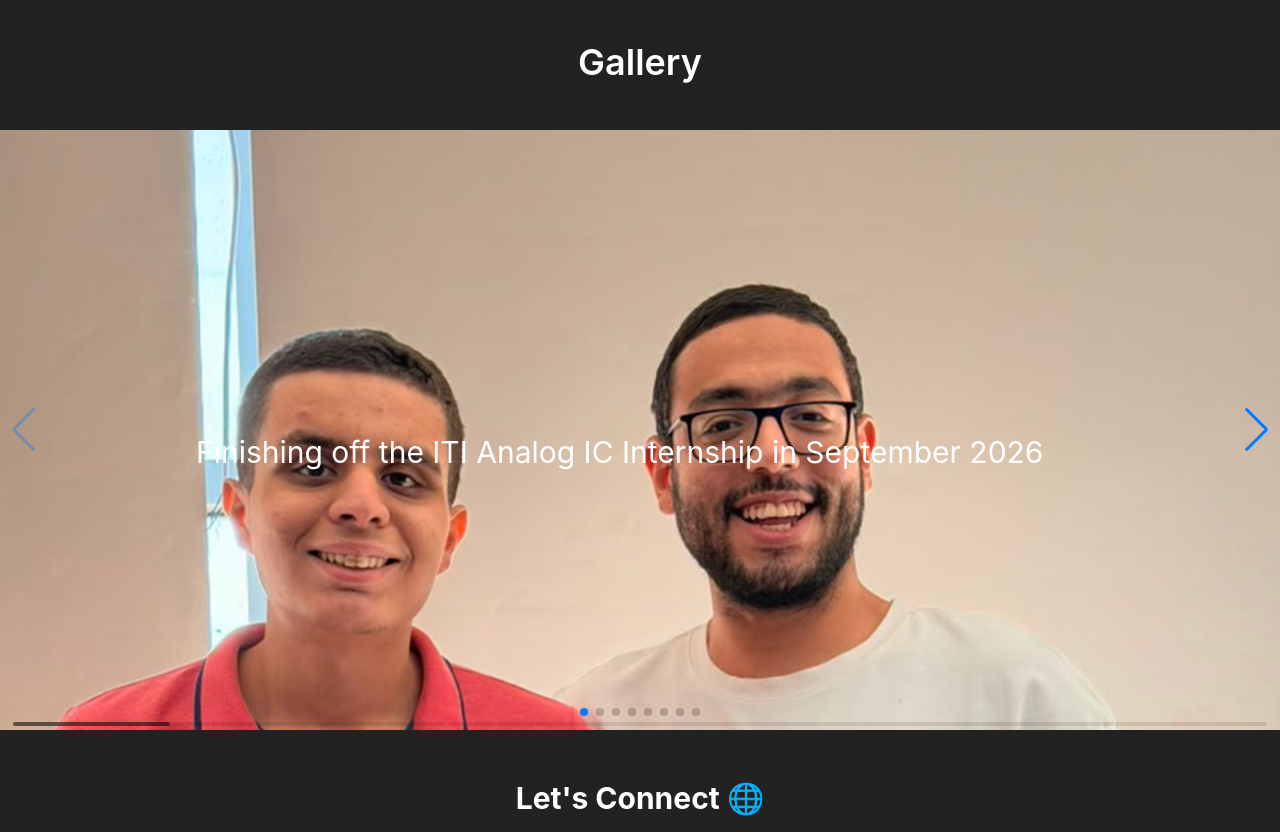
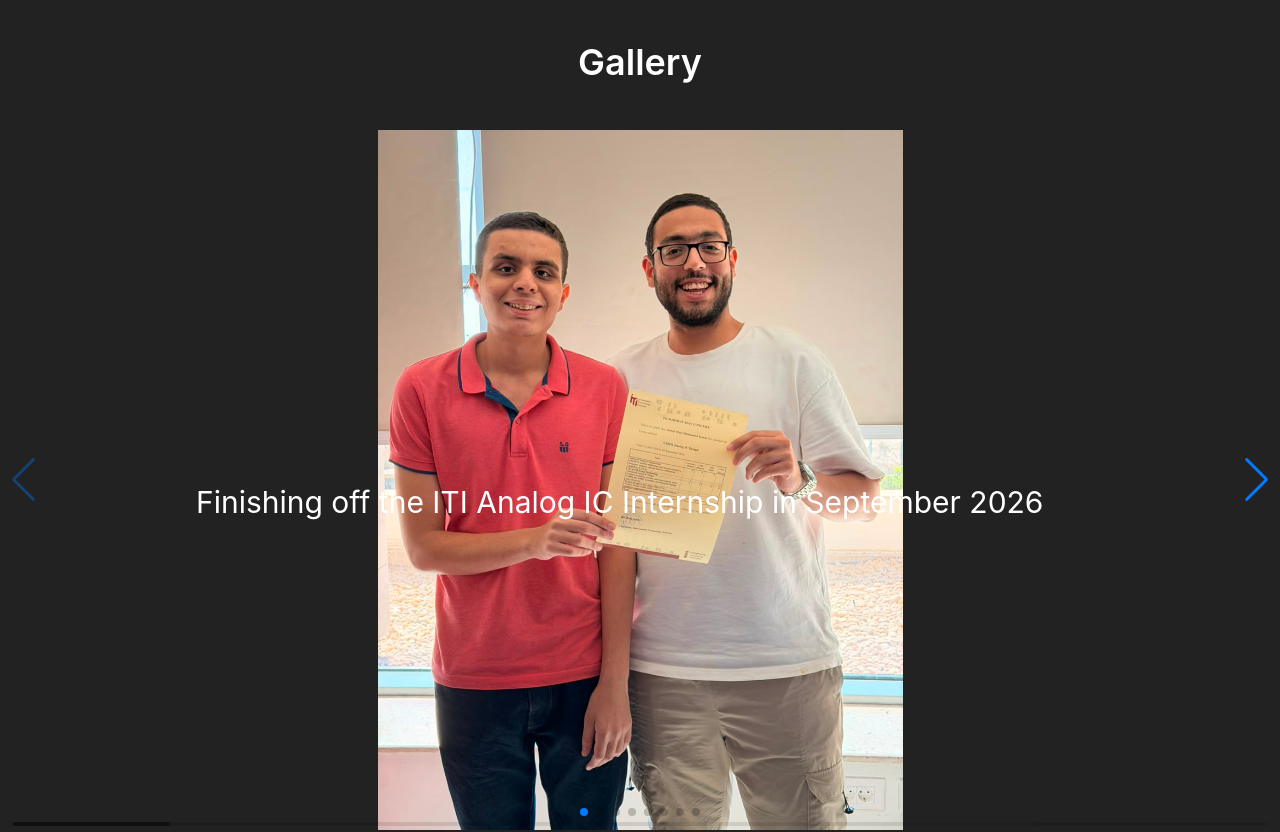
Before and after one commit to Euro-max/PortfolioV3, a React (Create React App) app: page / in a window 1280 px wide. Shown: the part 4520-5352 px from the top of the page. Built offline with nearby package versions, Linux system fonts and the light colour scheme; no server answers.

Commit message:
Update Gallery.js

```diff
--- a/src/components/Gallery.js
+++ b/src/components/Gallery.js
@@ -26,10 +26,9 @@ const Gallery = () => {
        onSwiper={(swiper) => console.log(swiper)}
        onSlideChange={() => console.log('slide change')}
        scrollbar={{ draggable: true }}>
-         <SwiperSlide>
-  <div className='relative w-full h-[600px] bg-[#222222] rounded-lg'>
-    {/* Changed to object-cover object-top */}
-    <img src={cmos} className='w-full h-full object-cover object-top' alt="ITI Internship"/>
+      <SwiperSlide>
+  <div className='relative w-full h-[700px] bg-[#222222] rounded-lg'>
+    <img src={cmos} className='w-full h-full object-contain' alt="ITI Internship"/>
     <div className='absolute top-1/2 left-[15%]'>
       <p className='p-1 bg-transparent text-white text-3xl whitespace-pre-line'>
         Finishing off the ITI Analog IC Internship in September 2026
```
